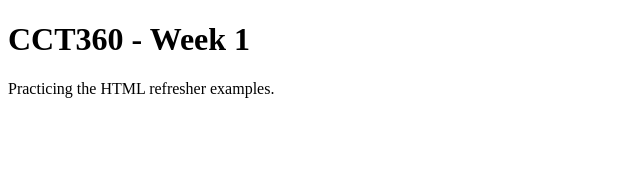
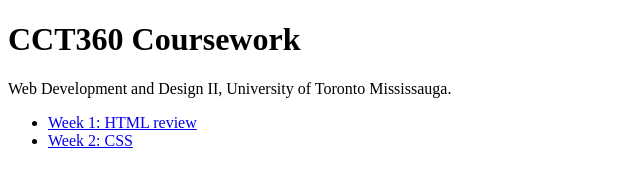
Before and after one commit to daniyal200413-lang/CCT360, a plain HTML site: page index.html in a window 1280 px wide. Shown: the whole page, without its empty margins (0-640 px from the left). Drawn offline with Linux system fonts and the light colour scheme.

Commit message:
Set up folder structure, home page, and gitignore

```diff
--- a/index.html
+++ b/index.html
@@ -1,12 +1,16 @@
 <!DOCTYPE html>
 <html lang="en">
 <head>
-  <meta charset="UTF-8">
-  <meta name="viewport" content="width=device-width, initial-scale=1.0">
-  <title>Week 1 - HTML Refresher</title>
+	<meta charset="UTF-8">
+	<meta name="viewport" content="width=device-width, initial-scale=1.0">
+	<title>CCT360 - Dani</title>
 </head>
 <body>
-  <h1>CCT360 - Week 1</h1>
-  <p>Practicing the HTML refresher examples.</p>
+	<h1>CCT360 Coursework</h1>
+	<p>Web Development and Design II, University of Toronto Mississauga.</p>
+	<ul>
+		<li><a href="week01/index.html">Week 1: HTML review</a></li>
+		<li><a href="week02/index.html">Week 2: CSS</a></li>
+	</ul>
 </body>
 </html>
```
Also changed, not shown: week01/index.html (added, +12 -0 lines), 1 other file.
